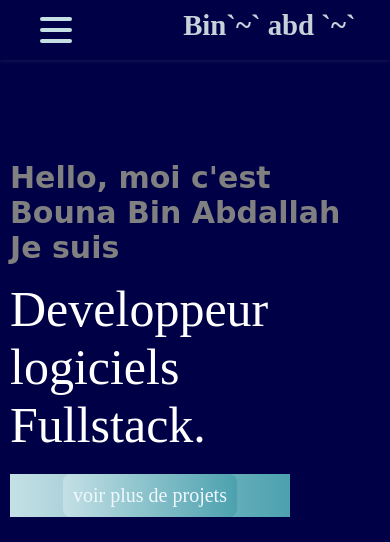
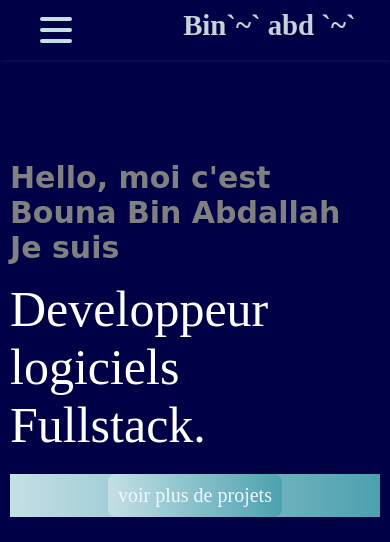
Before and after one commit to BounAbdallah/portfolio-Bin-abd-, a plain HTML site: page index.html in a window 390 px wide. Shown: the top 542 px of the page. Drawn offline with Linux system fonts and the light colour scheme.

Commit message:
Modification et ajustement du code responsive pour certains elements

```diff
--- a/assets/style.css
+++ b/assets/style.css
@@ -662,7 +662,7 @@ section{
   margin-top: 20px;
   margin-bottom: 20px;
   display: flex;
-  width: 280px;
+  width:100%;
   background: #4CA1AF;
   background: -webkit-linear-gradient(to right, #C4E0E5, #4CA1AF);
   background: linear-gradient(to right, #C4E0E5, #4CA1AF);
```
